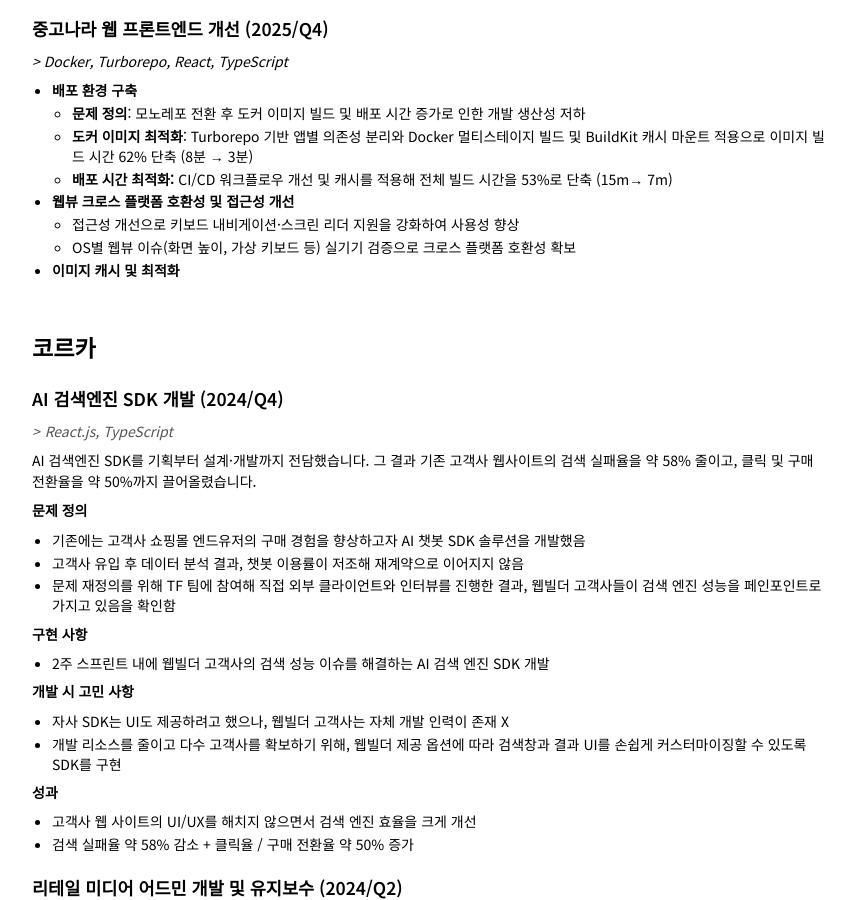
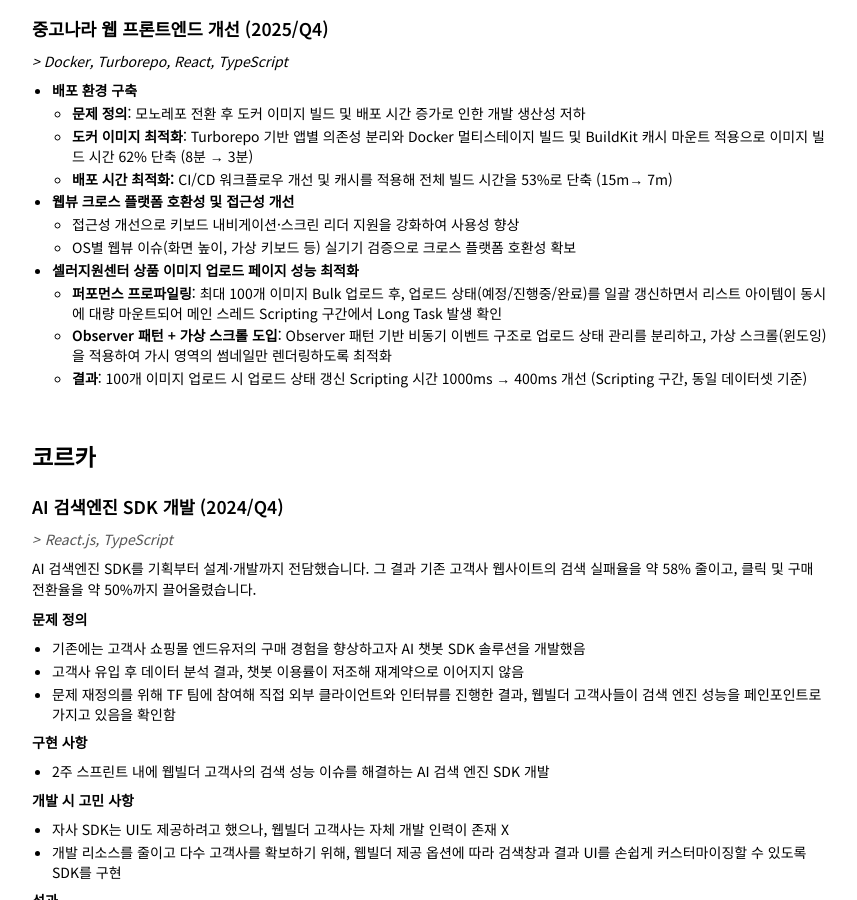
Before and after one commit to ghost-redo/ghost-redo.github.io, a Jekyll site: the page built from resume.md, in a window 1280 px wide and 900 px high, scrolled down 1685 px. Shown: the whole window, without its empty margins (209-1066 px from the left). Built offline with Jekyll 4.4.1, drawn with Linux system fonts in a browser that asks for light colours; some web fonts are replaced.

Commit message:
Update resume.md

```diff
--- a/resume.md
+++ b/resume.md
@@ -98,7 +98,10 @@ _> Docker, Turborepo, React, TypeScript_
 - **웹뷰 크로스 플랫폼 호환성 및 접근성 개선**
   - 접근성 개선으로 키보드 내비게이션·스크린 리더 지원을 강화하여 사용성 향상
   - OS별 웹뷰 이슈(화면 높이, 가상 키보드 등) 실기기 검증으로 크로스 플랫폼 호환성 확보
-- **이미지 캐시 및 최적화**
+- **셀러지원센터 상품 이미지 업로드 페이지 성능 최적화**
+  - **퍼포먼스 프로파일링**: 최대 100개 이미지 Bulk 업로드 후, 업로드 상태(예정/진행중/완료)를 일괄 갱신하면서 리스트 아이템이 동시에 대량 마운트되어 메인 스레드 Scripting 구간에서 Long Task 발생 확인
+  - **Observer 패턴 + 가상 스크롤 도입**: Observer 패턴 기반 비동기 이벤트 구조로 업로드 상태 관리를 분리하고, 가상 스크롤(윈도잉)을 적용하여 가시 영역의 썸네일만 렌더링하도록 최적화
+  - **결과**: 100개 이미지 업로드 시 업로드 상태 갱신 Scripting 시간 1000ms → 400ms 개선 (Scripting 구간, 동일 데이터셋 기준)
 
 <br>
 
```
